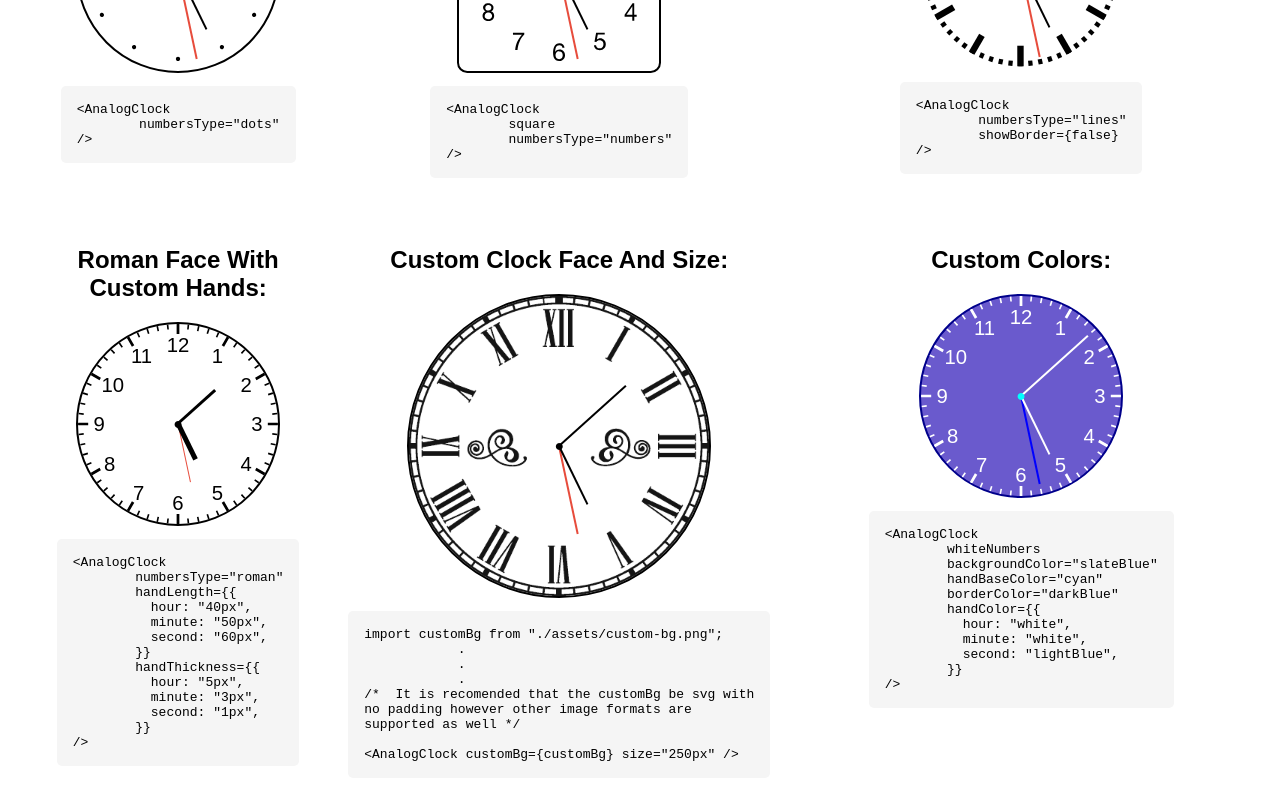
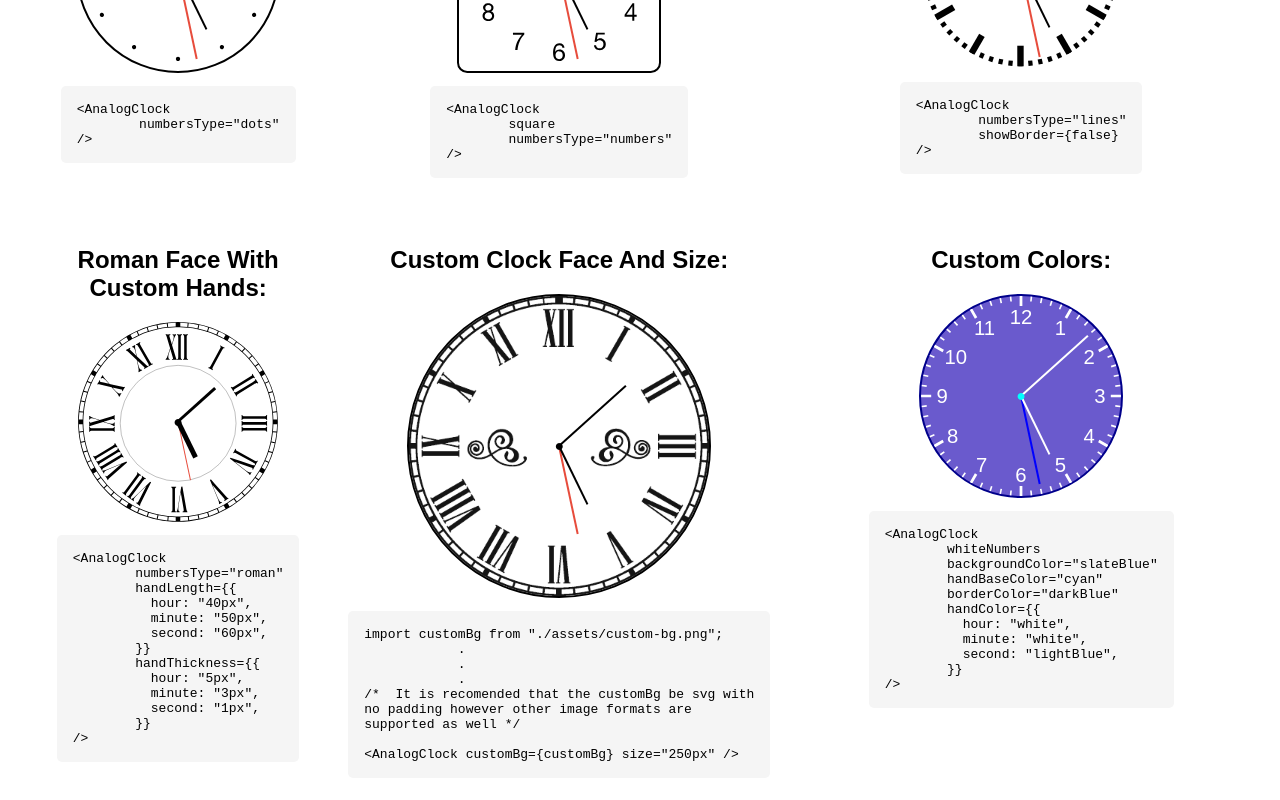
Before and after one commit to hoseinhamzei/react-clock, a React (Vite) app: page / in a window 1280 px wide. Shown: the part 1181-1981 px from the top of the page. Built offline with nearby package versions, Linux system fonts and the light colour scheme; the HTML template or start-up script is replaced by a standard one.

Commit message:
add roman background

```diff
--- a/src/App.tsx
+++ b/src/App.tsx
@@ -105,6 +105,7 @@ function App() {
         <div className="preview">
           <h2>Roman face with custom hands:</h2>
           <AnalogClock
+            showBorder={false}
             numbersType="roman"
             handLength={{
               hour: "40px",
--- a/src/components/AnalogClock/AnalogClock.tsx
+++ b/src/components/AnalogClock/AnalogClock.tsx
@@ -4,6 +4,7 @@ import dotsBg from "./assets/dots.svg";
 import numbersBg from "./assets/numbers.svg";
 import numbersAltBg from "./assets/numbers-alt.svg";
 import linesBg from "./assets/lines.svg";
+import romanBg from "./assets/roman.svg";
 import { AnalogClockProps } from "./analogClockTypes";
 import { getClockRotation } from "./utils";
 import ClockHand from "./ClockHand";
@@ -74,7 +75,7 @@ const AnalogClock: FC<AnalogClockProps> = ({
     dots: dotsBg,
     numbersAndLines: numbersAltBg,
     lines: linesBg,
-    roman: numbersAltBg,
+    roman: romanBg,
   };
 
   // derived styles for the clock
```
Also changed, not shown: src/components/AnalogClock/assets/roman.svg (added).
